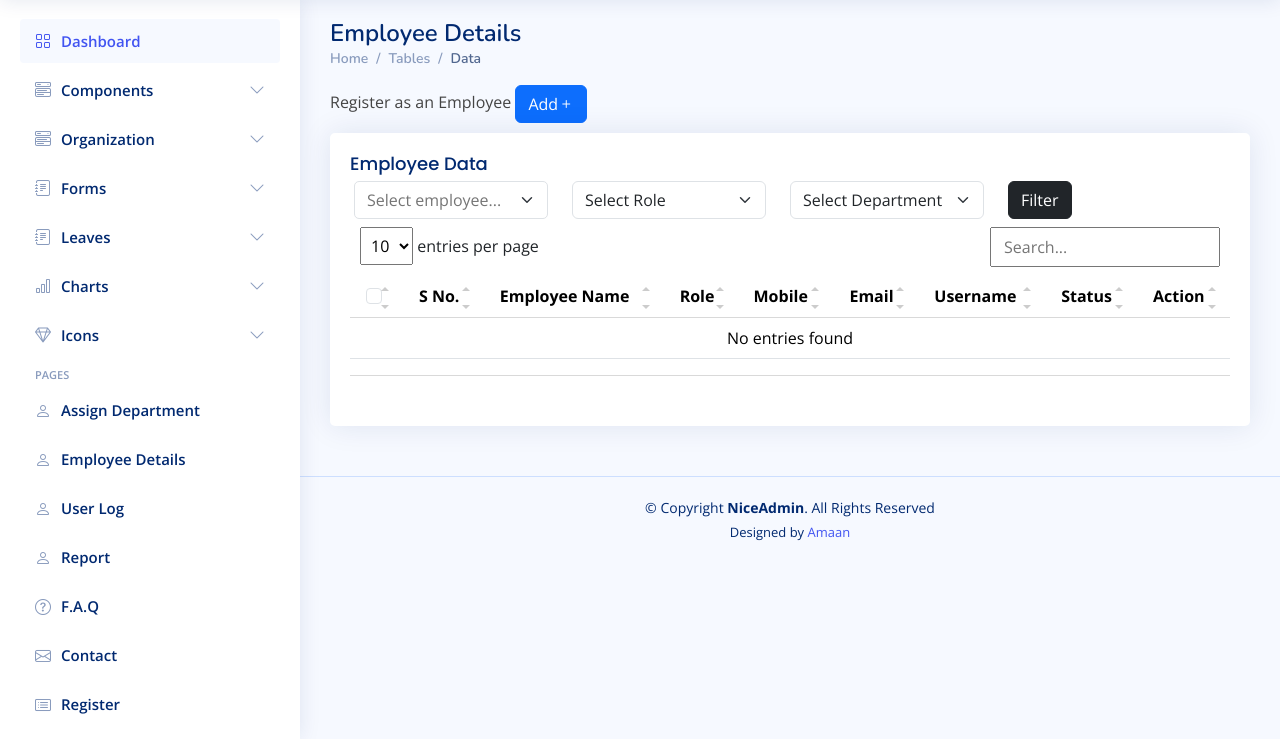
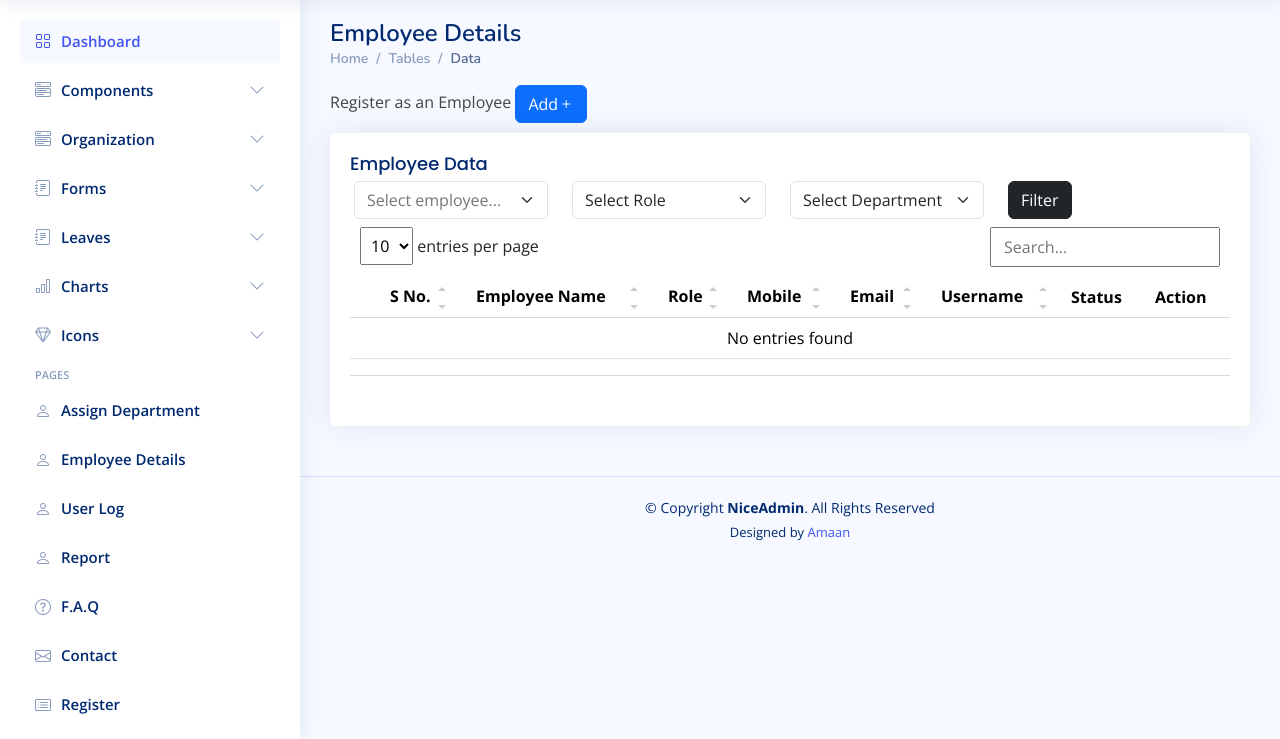
Before and after one commit to MohdAmaan111/HRMS-Project, a PHP site: page /employee_registraion.php in a window 1280 px wide. Shown: the part 61-800 px from the top of the page. Run offline with PHP 8.4, Linux system fonts and the light colour scheme; the visitor is signed in with stand-in values (Sample User, id 1); data that the repository does not hold is empty; some libraries are stand-ins or nearby versions.

Commit message:
table checkbox sorting removed

```diff
--- a/employee_registraion.php
+++ b/employee_registraion.php
@@ -156,15 +156,15 @@ $name = $employeeID = $role = $mobile = $email = $username = $password = "";
             <table class="table datatable" id="empTable">
               <thead>
                 <tr>
-                  <th><input type="checkbox" class="form-check-input"></th>
+                  <th data-sortable="false"></th>
                   <th>S No.</th>
                   <th>Employee Name</th>
                   <th>Role</th>
                   <th>Mobile</th>
                   <th>Email</th>
                   <th>Username</th>
-                  <th>Status</th>
-                  <th>Action</th>
+                  <th data-sortable="false">Status</th>
+                  <th data-sortable="false">Action</th>
                 </tr>
               </thead>
               <tbody>
@@ -187,7 +187,7 @@ $name = $employeeID = $role = $mobile = $email = $username = $password = "";
                   }
                 ?>
                   <tr class="<?php echo $bg; ?>">
-                    <td><input type="checkbox" class="form-check-input"></td>
+                    <td><input type="checkbox" class="form-check-input" name="empId[]" value="<?php echo $row['empID']; ?>"></td>
                     <td><?php echo $sn++; ?></td>
                     <td><?php echo $row['name']; ?></td>
                     <td><?php echo $row['rolename']; ?></td>
@@ -266,8 +266,12 @@ require 'footer.php';
 
           // Populate the table with new data
           employees.forEach(function(item) {
+            let bg = 'table-primary';
+            if (item.employee_status == 0) {
+              bg = 'table-danger';
+            }
             var row = `
-                        <tr>
+                        <tr class="${bg}">
                             <td><input type="checkbox" class="form-check-input"></td>
                             <td>${sn++}</td>
                             <td>${item.name}</td>
```
